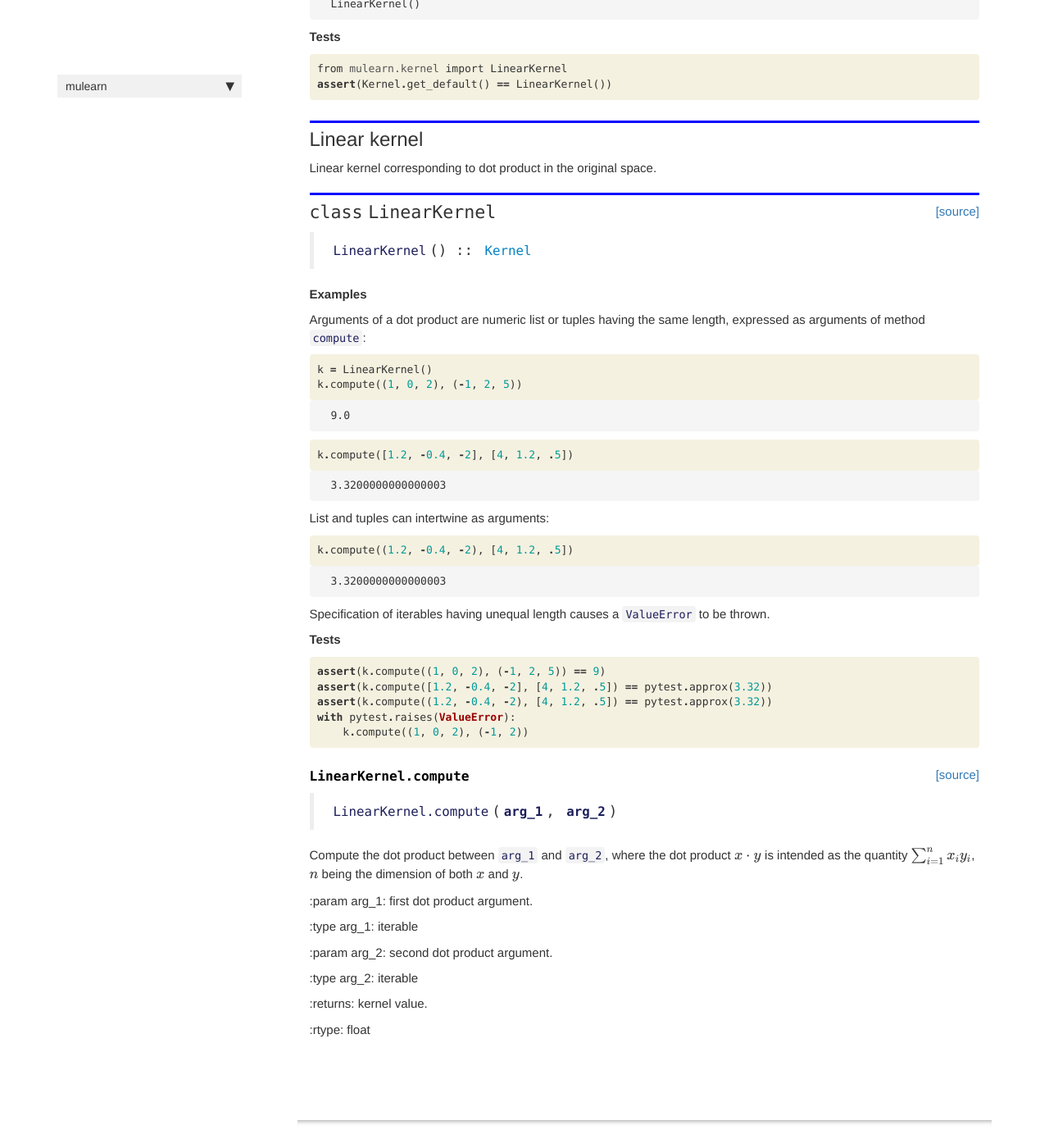
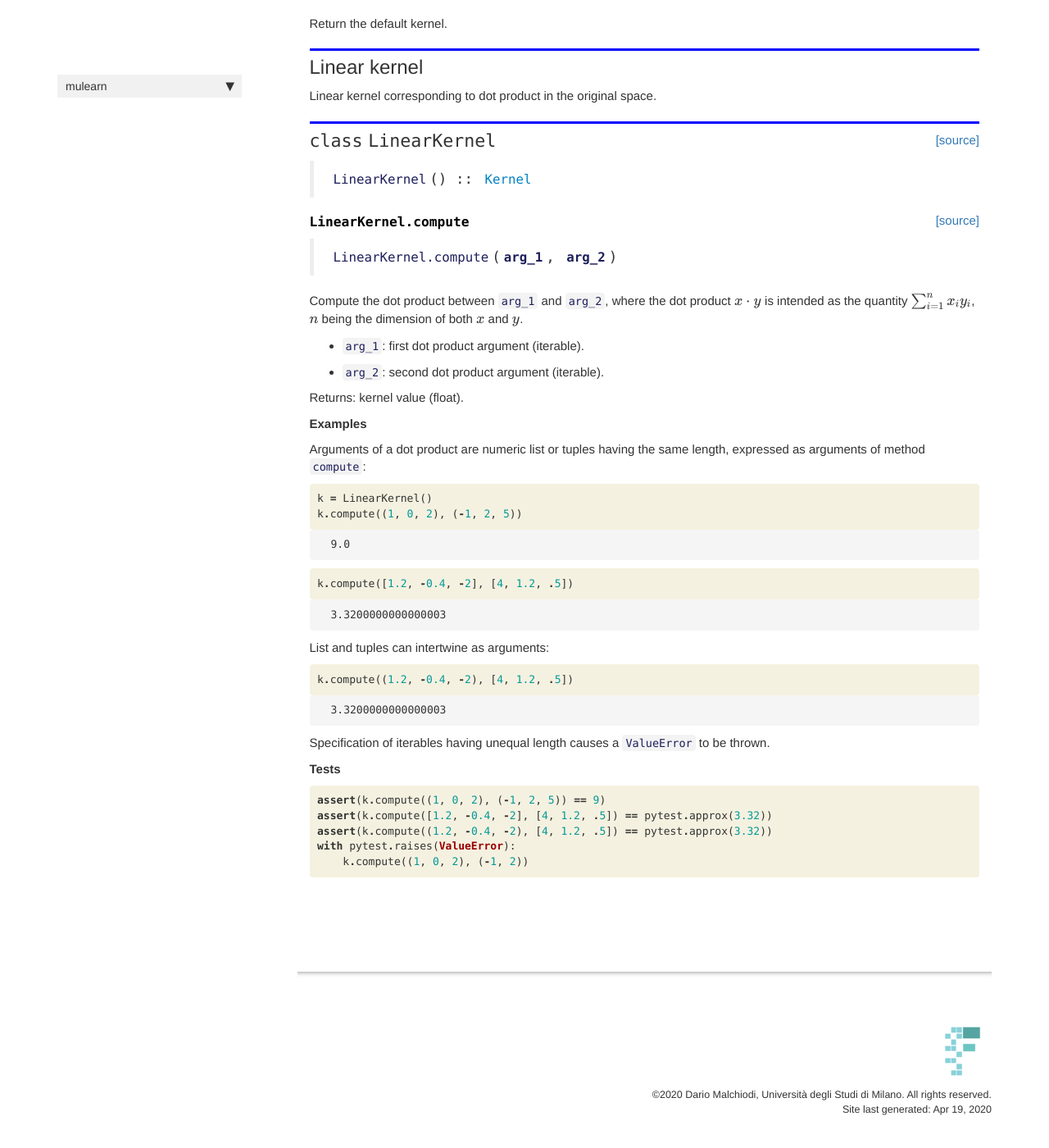
Before and after one commit to ManuelDileo/mulearn, a Jekyll site: the page built from docs/kernel.html, in a window 1280 px wide and 1400 px high, scrolled down 718 px. Shown: the whole window at 82% size. Built offline with Jekyll 4.4.1, drawn with Linux system fonts in a browser that asks for light colours; nearby versions of some CDN libraries; comment, search, counter and statistics services are not loaded; some of the changed text lies outside the part shown.

Commit message:
worked out nbdev generation of docs

```diff
--- a/docs/kernel.html
+++ b/docs/kernel.html
@@ -19,6 +19,13 @@ description: "The `kernel` module contains the implementations of kernels."
 -->
 
 <div class="container" id="notebook-container">
+
+    {% raw %}
+
+<div class="cell border-box-sizing code_cell rendered">
+
+</div>
+    {% endraw %}
 
     {% raw %}
 
@@ -52,7 +59,7 @@ description: "The `kernel` module contains the implementations of kernels."
 
 
 <div class="output_markdown rendered_html output_subarea ">
-<h2 id="Kernel" class="doc_header"><code>class</code> <code>Kernel</code><a href="https://github.com/dariomalchiodi/mulearn/tree/master/mulearn/kernel.py#L7" class="source_link" style="float:right">[source]</a></h2><blockquote><p><code>Kernel</code>()</p>
+<h2 id="Kernel" class="doc_header"><code>class</code> <code>Kernel</code><a href="https://github.com/dariomalchiodi/mulearn/tree/master/mulearn/kernel.py#L12" class="source_link" style="float:right">[source]</a></h2><blockquote><p><code>Kernel</code>()</p>
 </blockquote>
 
 </div>
@@ -65,27 +72,9 @@ description: "The `kernel` module contains the implementations of kernels."
 </div>
     {% endraw %}
 
-<div class="cell border-box-sizing text_cell rendered"><div class="inner_cell">
-<div class="text_cell_render border-box-sizing rendered_html">
-<p><strong>Examples</strong></p>
-
-</div>
-</div>
-</div>
     {% raw %}
 
 <div class="cell border-box-sizing code_cell rendered">
-<div class="input">
-
-<div class="inner_cell">
-    <div class="input_area">
-<div class=" highlight hl-ipython3"><pre><span></span><span class="kn">from</span> <span class="nn">mulearn.kernel</span> <span class="kn">import</span> <span class="n">Kernel</span>
-<span class="n">Kernel</span><span class="o">.</span><span class="n">get_default</span><span class="p">()</span>
-</pre></div>
-
-    </div>
-</div>
-</div>
 
 <div class="output_wrapper">
 <div class="output">
@@ -93,38 +82,15 @@ description: "The `kernel` module contains the implementations of kernels."
 <div class="output_area">
 
 
+<div class="output_markdown rendered_html output_subarea ">
+<h4 id="Kernel.get_default" class="doc_header"><code>Kernel.get_default</code><a href="https://github.com/dariomalchiodi/mulearn/tree/master/mulearn/kernel.py#L23" class="source_link" style="float:right">[source]</a></h4><blockquote><p><code>Kernel.get_default</code>()</p>
+</blockquote>
+<p>Return the default kernel.</p>
 
-<div class="output_text output_subarea output_execute_result">
-<pre>LinearKernel()</pre>
 </div>
 
 </div>
 
-</div>
-</div>
-
-</div>
-    {% endraw %}
-
-<div class="cell border-box-sizing text_cell rendered"><div class="inner_cell">
-<div class="text_cell_render border-box-sizing rendered_html">
-<p><strong>Tests</strong></p>
-
-</div>
-</div>
-</div>
-    {% raw %}
-
-<div class="cell border-box-sizing code_cell rendered">
-<div class="input">
-
-<div class="inner_cell">
-    <div class="input_area">
-<div class=" highlight hl-ipython3"><pre><span></span><span class="kn">from</span> <span class="nn">mulearn.kernel</span> <span class="kn">import</span> <span class="n">LinearKernel</span>
-<span class="k">assert</span><span class="p">(</span><span class="n">Kernel</span><span class="o">.</span><span class="n">get_default</span><span class="p">()</span> <span class="o">==</span> <span class="n">LinearKernel</span><span class="p">())</span>
-</pre></div>
-
-    </div>
 </div>
 </div>
 
@@ -156,8 +122,43 @@ description: "The `kernel` module contains the implementations of kernels."
 
 
 <div class="output_markdown rendered_html output_subarea ">
-<h2 id="LinearKernel" class="doc_header"><code>class</code> <code>LinearKernel</code><a href="https://github.com/dariomalchiodi/mulearn/tree/master/mulearn/kernel.py#L27" class="source_link" style="float:right">[source]</a></h2><blockquote><p><code>LinearKernel</code>() :: <a href="/mulearn/kernel#Kernel"><code>Kernel</code></a></p>
+<h2 id="LinearKernel" class="doc_header"><code>class</code> <code>LinearKernel</code><a href="https://github.com/dariomalchiodi/mulearn/tree/master/mulearn/kernel.py#L33" class="source_link" style="float:right">[source]</a></h2><blockquote><p><code>LinearKernel</code>() :: <a href="/mulearn/kernel#Kernel"><code>Kernel</code></a></p>
 </blockquote>
+
+</div>
+
+</div>
+
+</div>
+</div>
+
+</div>
+    {% endraw %}
+
+    {% raw %}
+
+<div class="cell border-box-sizing code_cell rendered">
+
+<div class="output_wrapper">
+<div class="output">
+
+<div class="output_area">
+
+
+<div class="output_markdown rendered_html output_subarea ">
+<h4 id="LinearKernel.compute" class="doc_header"><code>LinearKernel.compute</code><a href="https://github.com/dariomalchiodi/mulearn/tree/master/mulearn/kernel.py#L35" class="source_link" style="float:right">[source]</a></h4><blockquote><p><code>LinearKernel.compute</code>(<strong><code>arg_1</code></strong>, <strong><code>arg_2</code></strong>)</p>
+</blockquote>
+<p>Compute the dot product between <code>arg_1</code> and <code>arg_2</code>, where the
+dot product $x \cdot y$ is intended as the quantity
+$\sum_{i=1}^n x_i y_i$, $n$ being the dimension of both
+$x$ and $y$.</p>
+<ul>
+<li><p><code>arg_1</code>: first dot product argument (iterable).</p>
+</li>
+<li><p><code>arg_2</code>: second dot product argument (iterable).</p>
+</li>
+</ul>
+<p>Returns: kernel value (float).</p>
 
 </div>
 
@@ -320,38 +321,4 @@ description: "The `kernel` module contains the implementations of kernels."
 </div>
     {% endraw %}
 
-    {% raw %}
-
-<div class="cell border-box-sizing code_cell rendered">
-
-<div class="output_wrapper">
-<div class="output">
-
-<div class="output_area">
-
-
-<div class="output_markdown rendered_html output_subarea ">
-<h4 id="LinearKernel.compute" class="doc_header"><code>LinearKernel.compute</code><a href="https://github.com/dariomalchiodi/mulearn/tree/master/mulearn/kernel.py#L30" class="source_link" style="float:right">[source]</a></h4><blockquote><p><code>LinearKernel.compute</code>(<strong><code>arg_1</code></strong>, <strong><code>arg_2</code></strong>)</p>
-</blockquote>
-<p>Compute the dot product between <code>arg_1</code> and <code>arg_2</code>, where the
-dot product $x \cdot y$ is intended as the quantity
-$\sum_{i=1}^n x_i y_i$, $n$ being the dimension of both
-$x$ and $y$.</p>
-<p>:param arg_1: first dot product argument.</p>
-<p>:type arg_1: iterable</p>
-<p>:param arg_2: second dot product argument.</p>
-<p>:type arg_2: iterable</p>
-<p>:returns: kernel value.</p>
-<p>:rtype: float</p>
-
 </div>
-
-</div>
-
-</div>
-</div>
-
-</div>
-    {% endraw %}
-
-</div>
```
Also changed, not shown: mulearn/kernel.py (+7 -2 lines), 1 other file.
